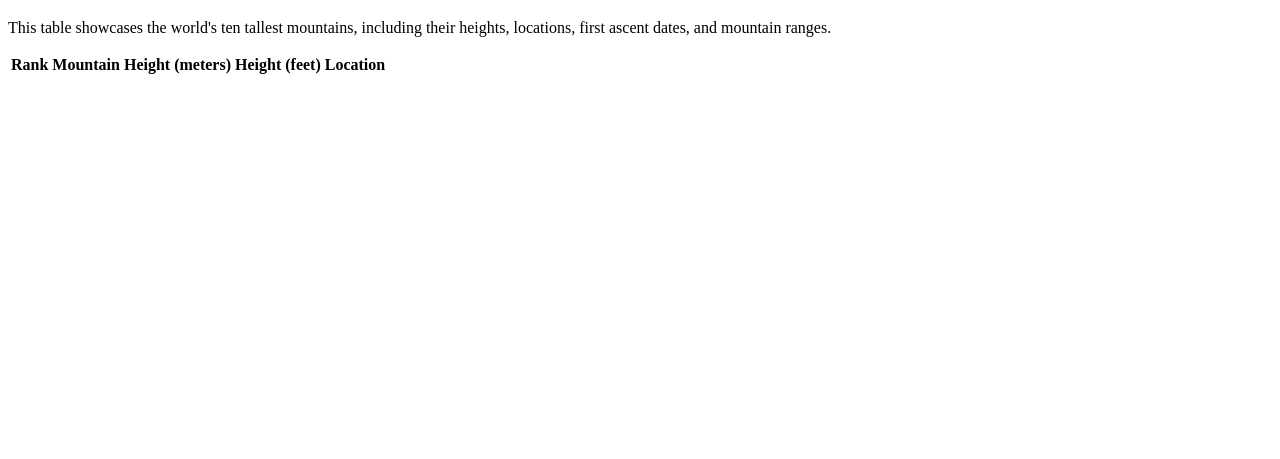
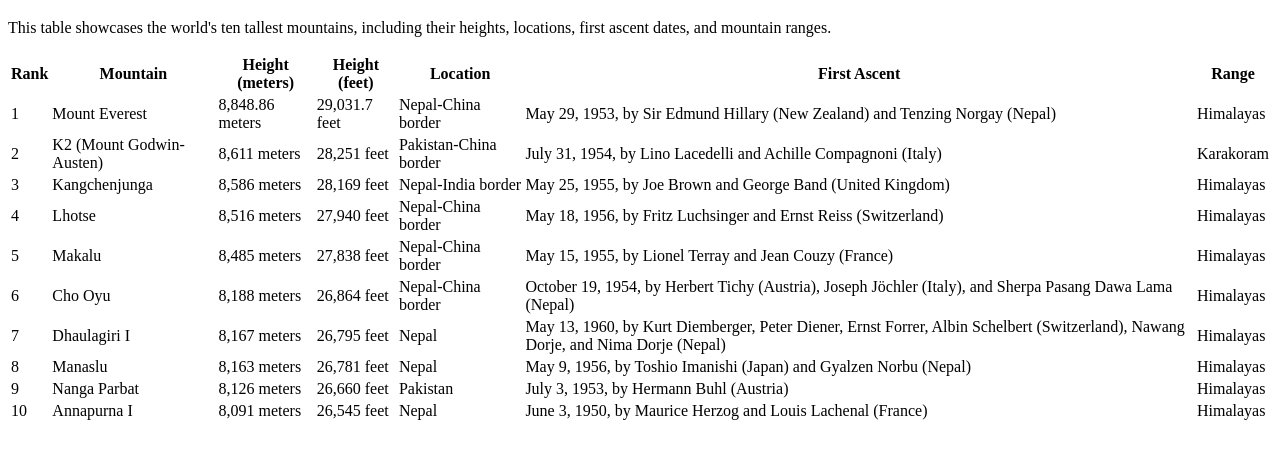
Before and after one commit to PokizaSdv/HTML, a plain HTML site: page assignments/assignment-5/index.html in a window 1280 px wide. Shown: the part 61-520 px from the top of the page. Drawn offline with Linux system fonts and the light colour scheme.

Commit message:
Finished table-body section of assignment-5

```diff
--- a/assignments/assignment-5/index.html
+++ b/assignments/assignment-5/index.html
@@ -23,9 +23,111 @@
                     <th>Height (meters)</th>
                     <th>Height (feet)</th>
                     <th>Location</th>
-                    <th></th>
+                    <th>First Ascent</th>
+                    <th>Range</th>
                 </tr>
             </thead>
+            <tbody>
+                <tr>
+                    <td>1</td>
+                    <td>Mount Everest</td>
+                    <td>8,848.86 meters</td>
+                    <td>29,031.7 feet</td>
+                    <td>Nepal-China border</td>
+                    <td>May 29, 1953, by Sir Edmund Hillary (New Zealand) and Tenzing Norgay (Nepal)</td>
+                    <td>Himalayas</td>
+                </tr>
+
+                <tr>
+                    <td>2</td>
+                    <td>K2 (Mount Godwin-Austen)</td>
+                    <td>8,611 meters</td>
+                    <td>28,251 feet</td>
+                    <td>Pakistan-China border</td>
+                    <td>July 31, 1954, by Lino Lacedelli and Achille Compagnoni (Italy)</td>
+                    <td>Karakoram</td>
+                </tr>
+
+                <tr>
+                    <td>3</td>
+                    <td>Kangchenjunga</td>
+                    <td>8,586 meters</td>
+                    <td>28,169 feet</td>
+                    <td>Nepal-India border</td>
+                    <td>May 25, 1955, by Joe Brown and George Band (United Kingdom)</td>
+                    <td>Himalayas</td>
+                </tr>
+
+                <tr>
+                    <td>4</td>
+                    <td>Lhotse</td>
+                    <td>8,516 meters</td>
+                    <td>27,940 feet</td>
+                    <td>Nepal-China border</td>
+                    <td>May 18, 1956, by Fritz Luchsinger and Ernst Reiss (Switzerland)</td>
+                    <td>Himalayas</td>
+                </tr>
+
+                <tr>
+                    <td>5</td>
+                    <td>Makalu</td>
+                    <td>8,485 meters</td>
+                    <td>27,838 feet</td>
+                    <td>Nepal-China border</td>
+                    <td>May 15, 1955, by Lionel Terray and Jean Couzy (France)</td>
+                    <td>Himalayas</td>
+                </tr>
+
+                <tr>
+                    <td>6</td>
+                    <td>Cho Oyu</td>
+                    <td>8,188 meters </td>
+                    <td>26,864 feet</td>
+                    <td>Nepal-China border</td>
+                    <td>October 19, 1954, by Herbert Tichy (Austria), Joseph Jöchler (Italy), and Sherpa Pasang Dawa Lama (Nepal)</td>
+                    <td>Himalayas</td>
+                </tr>
+
+                <tr>
+                    <td>7</td>
+                    <td>Dhaulagiri I</td>
+                    <td>8,167 meters</td>
+                    <td>26,795 feet</td>
+                    <td>Nepal</td>
+                    <td>May 13, 1960, by Kurt Diemberger, Peter Diener, Ernst Forrer, Albin Schelbert (Switzerland), Nawang Dorje, and Nima Dorje (Nepal)</td>
+                    <td>Himalayas</td>
+                </tr>
+
+                <tr>
+                    <td>8</td>
+                    <td>Manaslu</td>
+                    <td>8,163 meters</td>
+                    <td>26,781 feet</td>
+                    <td>Nepal</td>
+                    <td>May 9, 1956, by Toshio Imanishi (Japan) and Gyalzen Norbu (Nepal)</td>
+                    <td>Himalayas</td>
+                </tr>
+
+                <tr>
+                    <td>9</td>
+                    <td>Nanga Parbat</td>
+                    <td>8,126 meters</td>
+                    <td>26,660 feet</td>
+                    <td>Pakistan</td>
+                    <td>July 3, 1953, by Hermann Buhl (Austria)</td>
+                    <td>Himalayas</td>
+                </tr>
+
+                <tr>
+                    <td>10</td>
+                    <td>Annapurna I</td>
+                    <td>8,091 meters</td>
+                    <td>26,545 feet</td>
+                    <td>Nepal</td>
+                    <td>June 3, 1950, by Maurice Herzog and Louis Lachenal (France)</td>
+                    <td>Himalayas</td>
+                </tr>
+            </tbody>
         </table>
     </body>
 </html>
```
